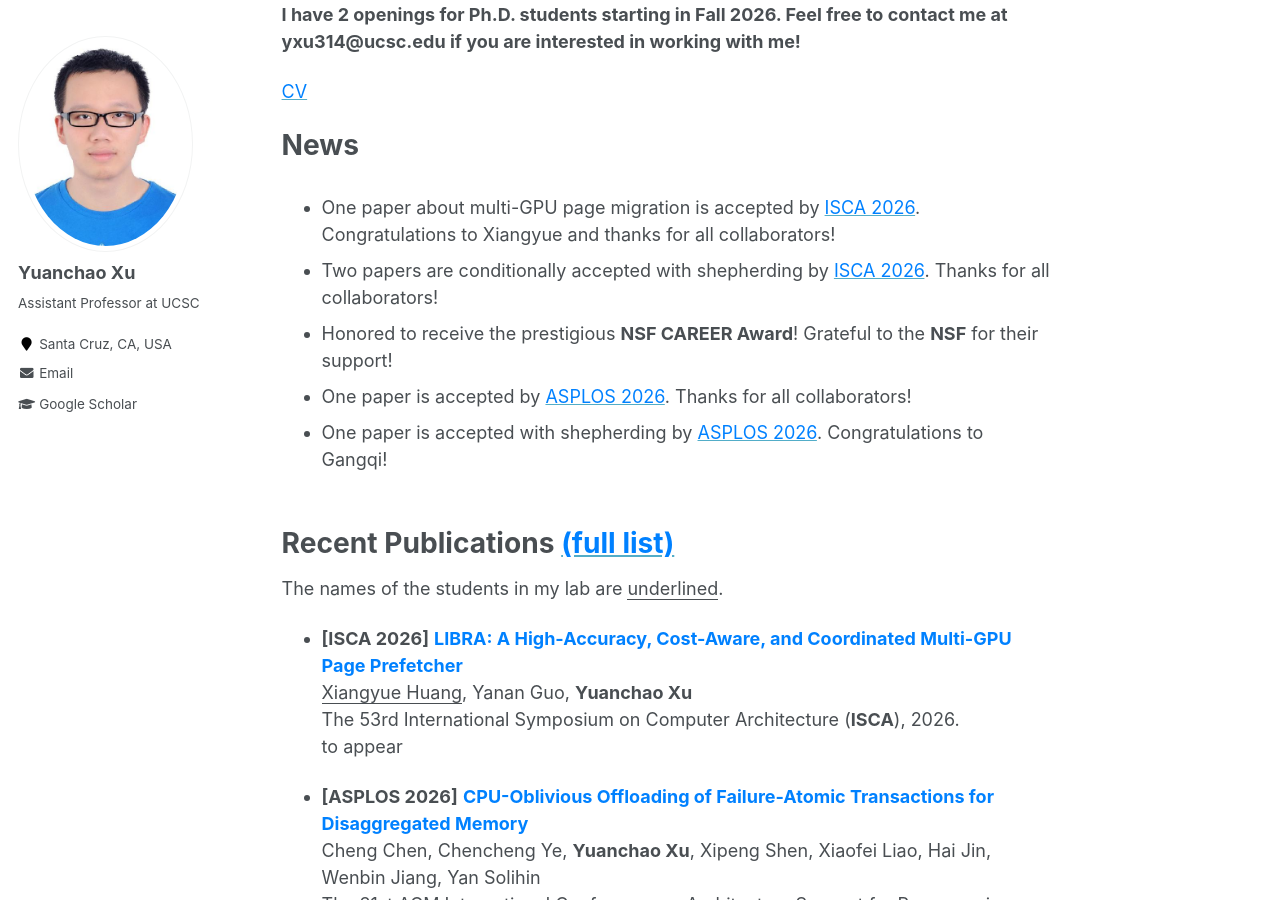
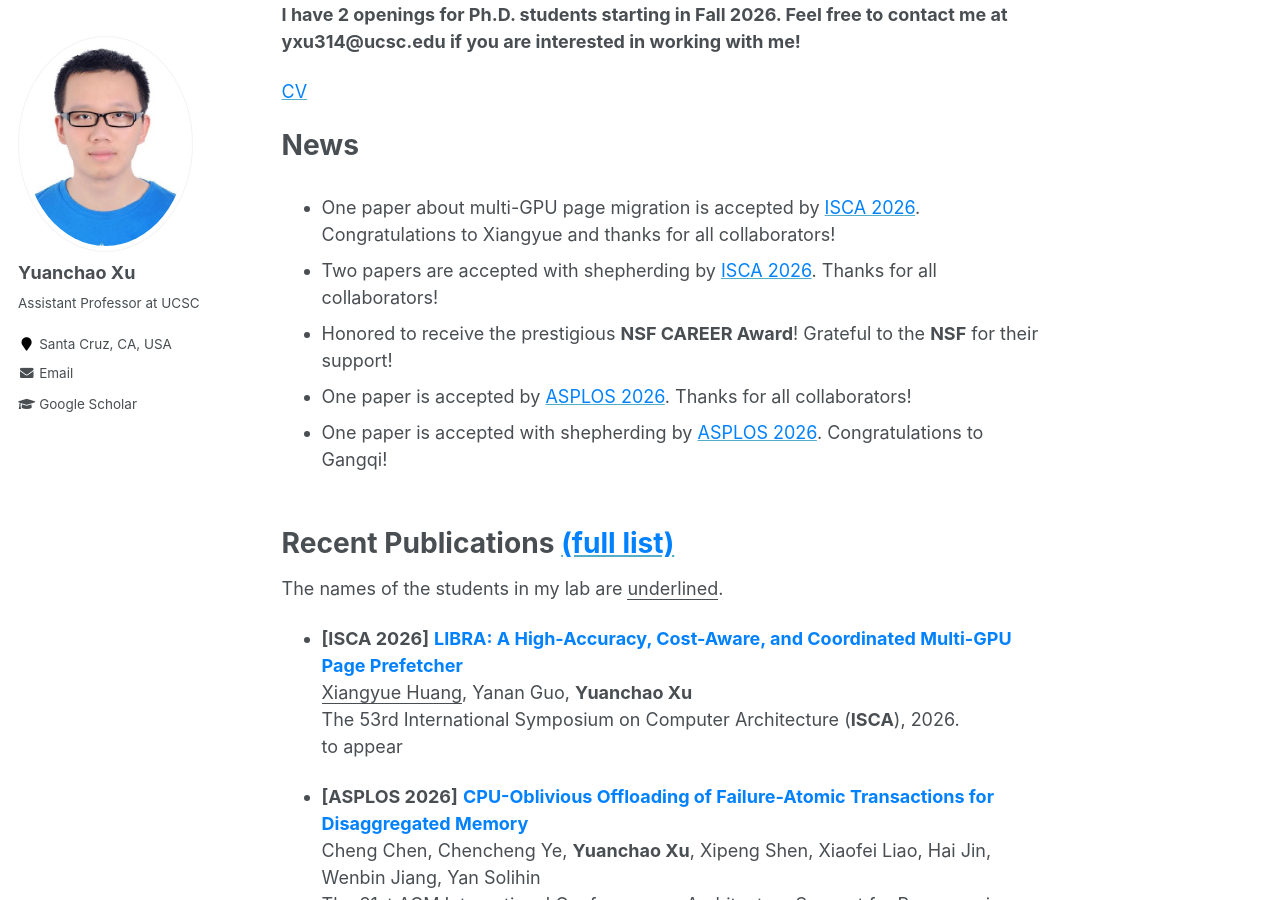
Before and after one commit to yuanchaoxu6/yuanchaoxu6.github.io, a Jekyll site: the page built from _pages/about.md, in a window 1280 px wide and 900 px high, scrolled down 367 px. Built offline with Jekyll 4.4.1, drawn with Linux system fonts in a browser that asks for light colours.

Commit message:
Update about.md

```diff
--- a/_pages/about.md
+++ b/_pages/about.md
@@ -23,7 +23,7 @@ News
 
 <div markdown="1" style="width: 100%; height: 300px; overflow-y: scroll; margin: 0; padding: 0;">
 * One paper about multi-GPU page migration is accepted by [<font color="#0081ff">ISCA 2026</font>](https://iscaconf.org/isca2026/). Congratulations to Xiangyue and thanks for all collaborators!
-* Two papers are conditionally accepted with shepherding by [<font color="#0081ff">ISCA 2026</font>](https://iscaconf.org/isca2026/). Thanks for all collaborators!
+* Two papers are accepted with shepherding by [<font color="#0081ff">ISCA 2026</font>](https://iscaconf.org/isca2026/). Thanks for all collaborators!
 * Honored to receive the prestigious **NSF CAREER Award**! Grateful to the **NSF** for their support! <br>
 * One paper is accepted by [<font color="#0081ff">ASPLOS 2026</font>](https://www.asplos-conference.org/asplos2026/). Thanks for all collaborators! <br>
 * One paper is accepted with shepherding by [<font color="#0081ff">ASPLOS 2026</font>](https://www.asplos-conference.org/asplos2026/). Congratulations to Gangqi! <br>
```
